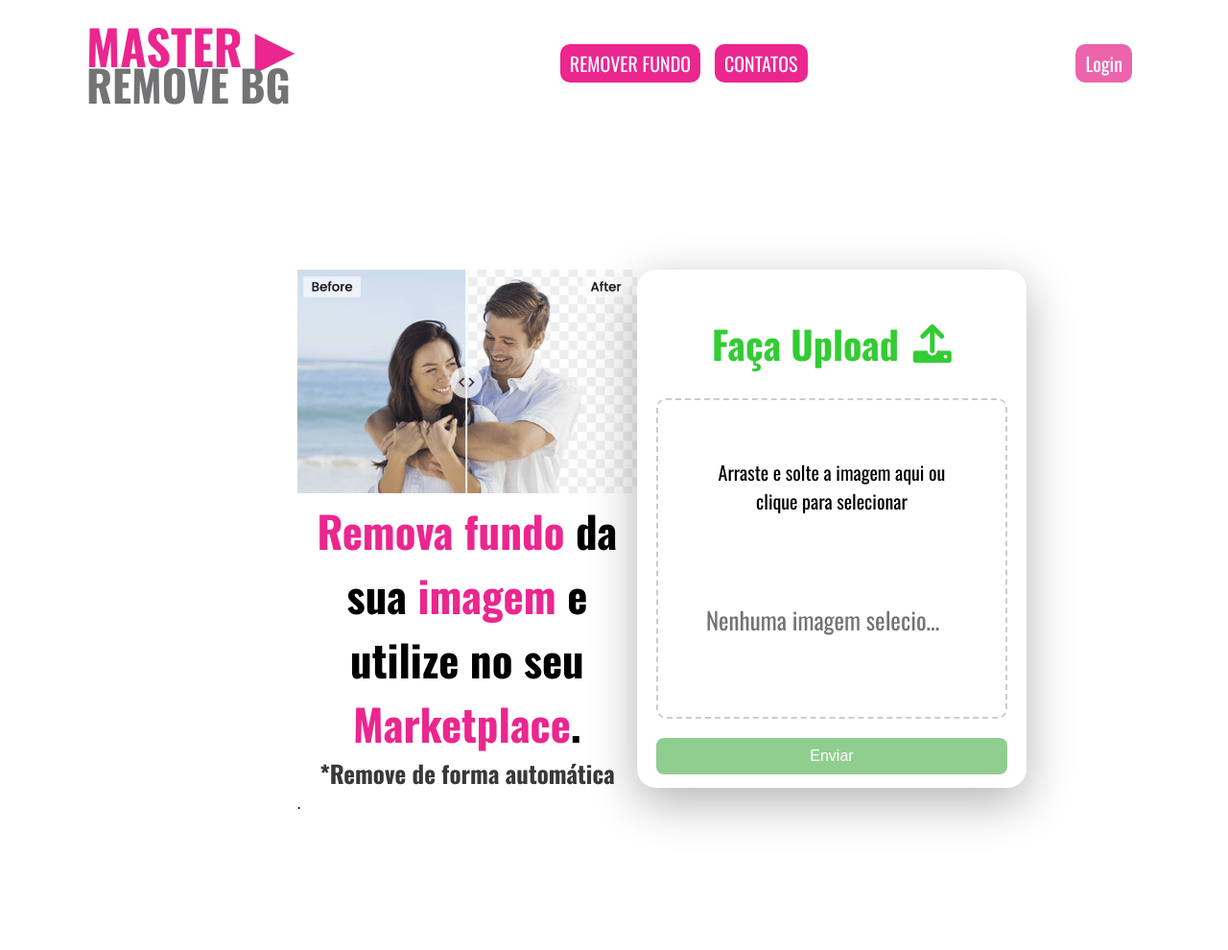
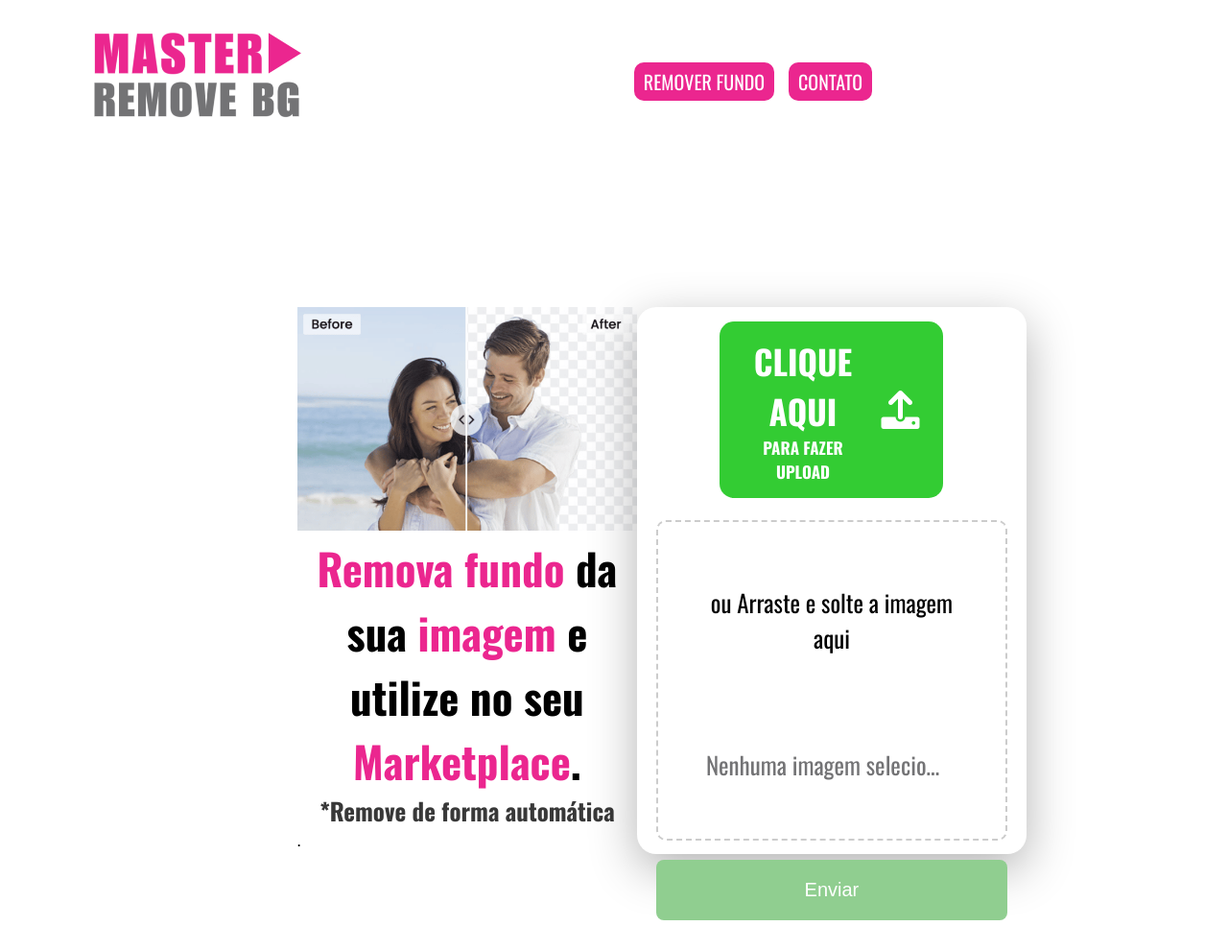
Before and after one commit to viniciusfeld/Remove-Master-BG, a Django app: page / in a window 1280 px wide. Shown: the whole page at 96% size. Before the commit the page ends 859 px from the top, so only its background shows below. Run offline with Django 5.2, Linux system fonts and the light colour scheme; parts of the project's set-up code (start-up, migrations or seed data) failed here and were passed over.

Commit message:
CHANGE: Modify button upload and url routes

```diff
--- a/RemoveBG/static/css/styles.css
+++ b/RemoveBG/static/css/styles.css
@@ -62,7 +62,7 @@ nav a:hover {
     text-decoration: none;
 }
 
-.login {
+/* .login {
     display: flex;
     gap: 15px;
     margin-right: 70px;
@@ -82,7 +82,7 @@ nav a:hover {
     background-color: #eeccde;
     color: #333;
     text-decoration: none;
-}
+} */
 
 main {
     display: flex;
@@ -92,7 +92,7 @@ main {
 .upload-container {
     width: 100%; /* Fazer o contêiner ocupar toda a largura disponível */
     max-width: 500px; /* Aumentar a largura máxima */
-    height: 500px; /* Definir uma altura específica */
+    height: 530px; /* Definir uma altura específica */
     margin: 100px auto; /* Ajustar a margem para equilibrar */
     padding: 20px;
     background: white;
@@ -104,18 +104,61 @@ main {
     flex: 1;
 }
 
-.upload-container h1 {
+/* .upload-container h1 {
     display: flex;
     align-items: center;
-    justify-content: center; /* Centraliza o texto e o ícone */
-    font-size: 2.5em; /* Ajuste o tamanho do texto conforme necessário */
+    justify-content: center;
+    font-size: 2.5em;
     color: #33CC33;
 }
 
 .upload-container h1 i {
-    margin-left: 15px; /* Espaço entre o ícone e o texto */
-    color:  #33CC33; /* Cor do ícone, você pode ajustar conforme necessário */
+    margin-left: 15px;
+    color:  #33CC33;
     font-size: 40px;
+} */
+
+.upload-button-title {
+    display: inline-flex;
+    align-items: center;
+    padding: 15px 25px;
+    background-color: #33CC33; /* Cor rosa que você prefere */
+    color: white;
+    font-size: 34px;
+    border-radius: 15px;
+    border: none;
+    cursor: pointer;
+    transition: background-color 0.3s ease;
+    text-align: center;
+    width: 50%;
+    margin-top: -5px
+}
+
+.upload-button-title i {
+    margin-left: 20px;
+    font-size: 40px;
+}
+
+/* Estilo ao passar o mouse */
+.upload-button-title:hover {
+    background-color:#2ca72c; /* Cor mais escura ao passar o mouse */
+}
+
+/* Estilo ao clicar */
+.upload-button-title:active {
+    background-color: #33CC33; /* Cor ainda mais escura ao clicar */
+    transform: scale(0.98); /* Leve animação de clique */
+}
+
+#upload-button-text{
+    flex-direction: row;
+    font-size: 35px; /* Tamanho maior */
+    font-weight: bold;
+    text-transform: uppercase; /* Tudo em maiúsculas */
+}
+
+#upload-button-text-2 {
+    font-size: 17px; /* Tamanho menor */
 }
 
 .drop-zone {
@@ -146,7 +189,7 @@ main {
 
 .default-text {
     transition: opacity 0.2s;
-    font-size: 20px;
+    font-size: 25px;
 }
 
 .drop-zone.dragging {
@@ -218,8 +261,8 @@ main {
     color: white;
     border: none;
     border-radius: 8px;
-    padding: 10px 20px;
-    font-size: 16px;
+    padding: 20px 20px;
+    font-size: 20px;
     cursor: pointer;
     transition: background-color 0.3s;
 }
@@ -363,10 +406,10 @@ main {
         text-align: center; /* Centraliza o logo */
     }
 
-    nav, .login {
-        margin-right: 0; /* Remove a margem à direita para centralizar */
-        justify-content: center; /* Centraliza os links de navegação */
-    }
+    /* nav, .login {
+        margin-right: 0;
+        justify-content: center;
+    } */
 
     .upload-container {
         max-width: 90%; /* Reduz a largura máxima para melhor se ajustar à tela */
--- a/RemoveBG/static/js/upload.js
+++ b/RemoveBG/static/js/upload.js
@@ -53,7 +53,6 @@ document.addEventListener('DOMContentLoaded', function() {
     // Função para mostrar o loading
     function showLoading() {
         if (loadingElement) {
-            console.log("entrou no meu loading")
             loadingElement.style.display = 'block';
         }
         toggleUploadButton(false); // Desabilita o botão de enviar
@@ -241,3 +240,7 @@ document.addEventListener('DOMContentLoaded', function() {
     // Adiciona o listener de clique para o botão de envio
     uploadButton.addEventListener('click', sendFile);
 });
+
+document.getElementById("upload-title").addEventListener("click", function() {
+    document.getElementById("file").click(); // Simula o clique no input file
+});
--- a/RemoveBG/templates/index.html
+++ b/RemoveBG/templates/index.html
@@ -20,18 +20,19 @@
 <body>
     <meta name="csrf-token" content="{{ csrf_token }}">
     <header>
-        <div class="logo">
+        <!-- <div class="logo">
             <div class="title">
-                MASTER <span class="icon">&#9654;</span> <!-- Ícone de play -->
+                MASTER <span class="icon">&#9654;</span>
             </div>
             <div class="subtitle">REMOVE BG</div>
-        </div>
+        </div> -->
+        <a href="/"><img src="{% static 'img/logo-master-remove-bg.png' %}" alt="Logo" width="230" height="150" class="logo"></a>
         <nav>
             <a href="/">REMOVER FUNDO</a>
-            <a href="/contact">CONTATOS</a>
+            <a href="/contact">CONTATO</a>
         </nav>
         <div class="login">
-            <a href="/admin">Login</a>
+            <a href="/admin" hidden="true">Login</a>
         </div>
     </header>
     <main>
@@ -45,15 +46,21 @@
             <div class="highlight-obs">*Remove de forma automática</div>.
         </div>
         <div class="upload-container">
-            <h1>Faça Upload<i class="fas fa-upload"></i></h1>
+            <h1 id="upload-title" class="upload-button-title">
+                <div class="upload-text">
+                    <div id="upload-button-text">CLIQUE AQUI</div>
+                    <div id="upload-button-text-2">PARA FAZER UPLOAD</div>
+                </div>
+                <i class="fas fa-upload"></i>
+            </h1>
             <div id="drop-zone" class="drop-zone">
                 <p class="drag-message">Solte o arquivo aqui</p>
-                <p class="default-text">Arraste e solte a imagem aqui ou clique para selecionar</p>
+                <p class="default-text">ou Arraste e solte a imagem aqui</p>
                 <div id="file-info" class="file-info">
                     <p id="file-name" class="file-name">Nenhuma imagem selecionada</p>
                     <p id="remove-file" class="remove-file" style="display: none;">&#10006;</p> <!-- Botão para remover -->
                 </div>
-                <input type="file" id="file" name="file" multiple>
+                <input type="file" id="file" name="file" multiple style="display: none;"> <!-- Escondido -->
                 <div id="loading" class="loading"></div>
             </div>
             <div id="error-message" class="error-message"></div>
--- a/RemoveBG/urls.py
+++ b/RemoveBG/urls.py
@@ -5,6 +5,6 @@ urlpatterns = [
     path('', views.page_upload, name='index'),
     path('upload/', views.upload_file, name='upload_file'),
     path('contact/', views.contact_view, name='contact'),
-    path('donwload/', views.download_file, name='download_file'),
+    path('download/', views.download_file, name='download_file'),
     path('serve_file/<str:file_name>/', views.serve_file, name='serve_file'),
 ]
```
Also changed, not shown: RemoveBG/templates/contact.html (+7 -6 lines), RemoveBG/templates/file_download.html (+7 -6 lines), RemoveBG/static/css/download.css (renamed from RemoveBG/static/css/donwload.css), RemoveBG/static/img/logo-master-remove-bg.png (added).
